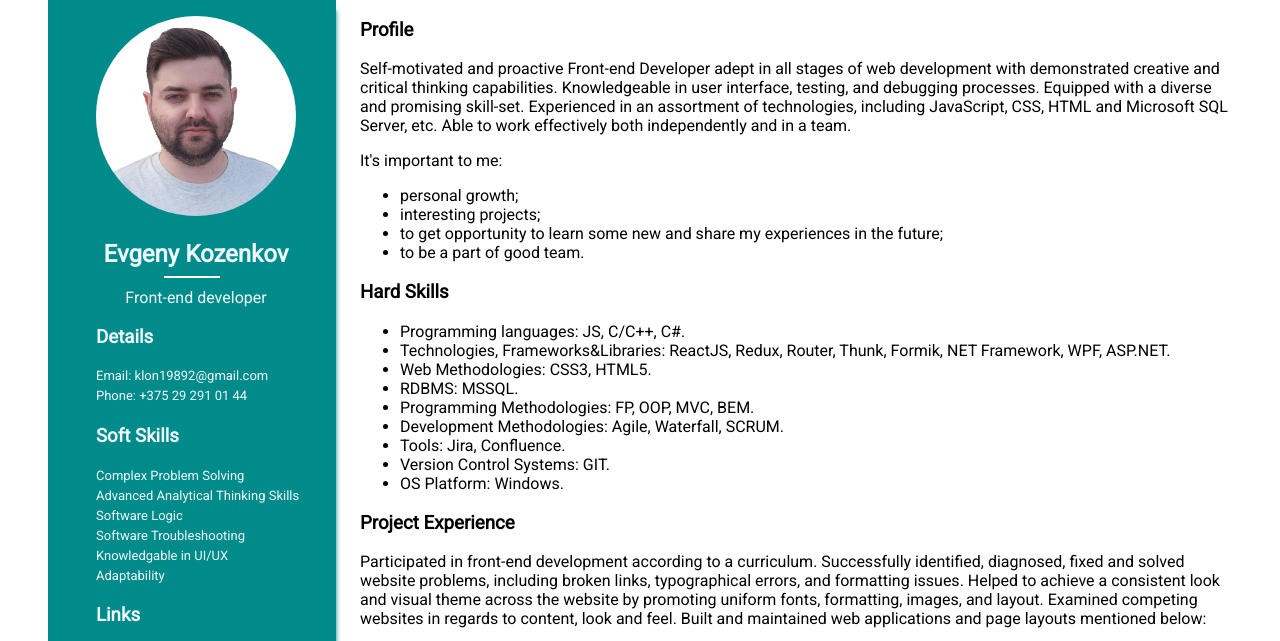
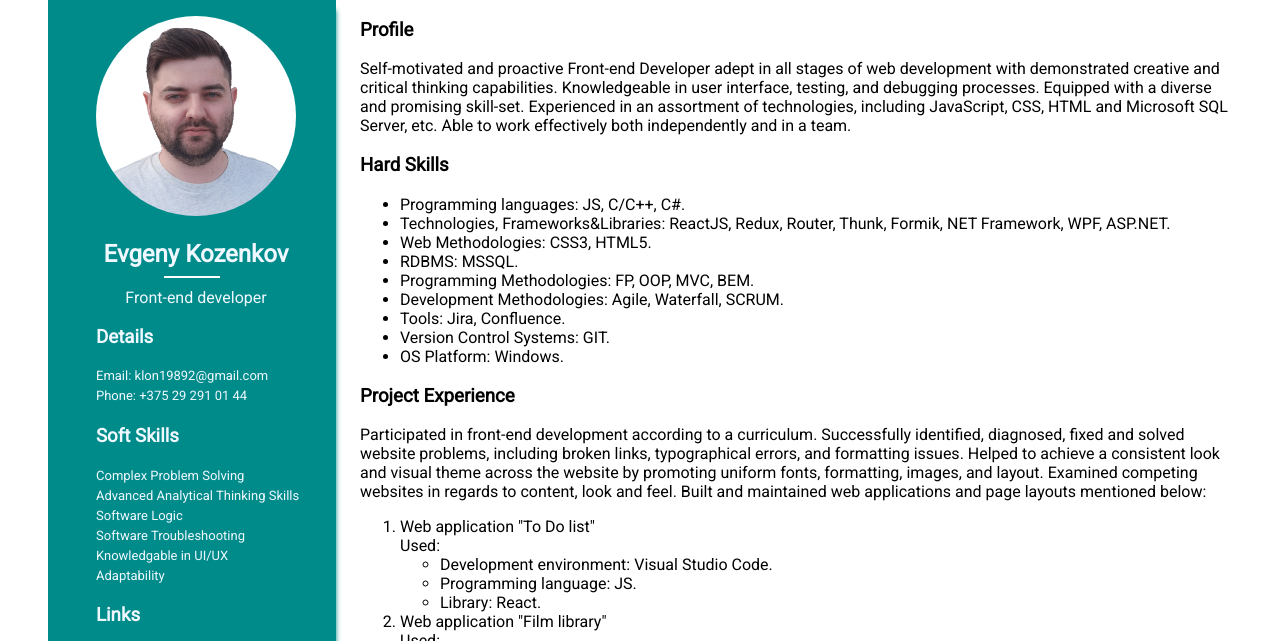
Before and after one commit to YauhKaz/rsschool-cv, a plain HTML site: page index.html in a window 1280 px wide. Shown: the top 641 px of the page. Drawn offline with Linux system fonts and the light colour scheme.

Commit message:
fix: updete information about me

```diff
--- a/index.html
+++ b/index.html
@@ -70,13 +70,6 @@
                         Equipped with a diverse and promising skill-set. Experienced in an assortment of technologies, including JavaScript,
                         CSS, HTML and Microsoft SQL Server, etc. Able to work effectively both independently and in a team.
                     </p>
-                    <p>It's important to me:</p>
-                        <ul>
-                            <li>personal growth;</li>
-                            <li>interesting projects;</li>
-                            <li>to get opportunity to learn some new and share my experiences in the future;</li>
-                            <li>to be a part of good team.</li>
-                        </ul>
                 </summary>
                 <section class="my-skills">
                     <h3>Hard Skills</h3>
```
